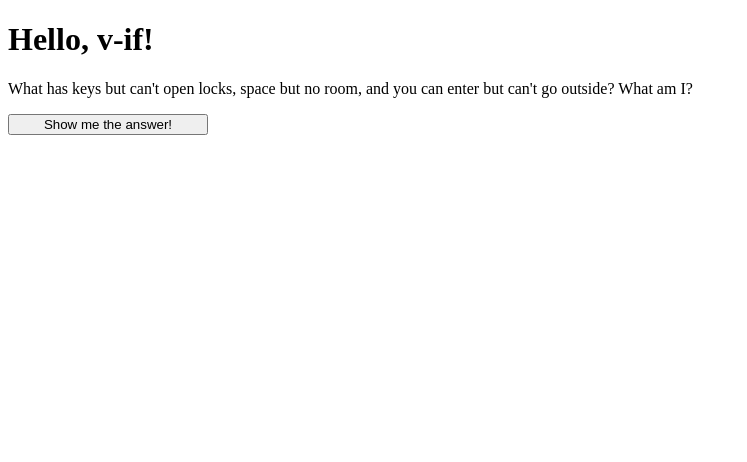
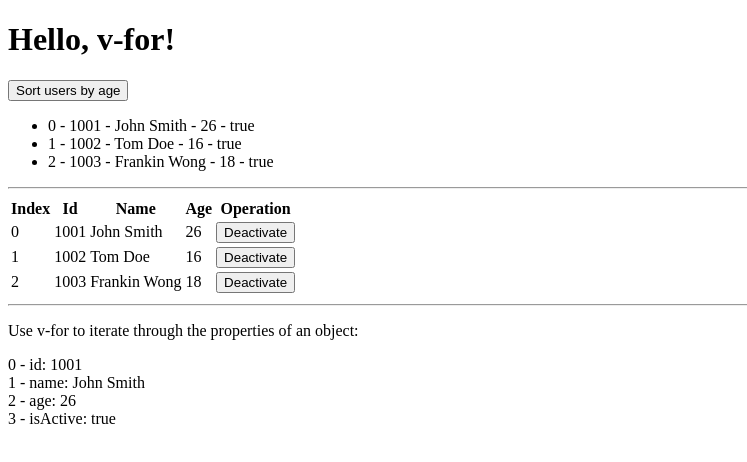
Before and after one commit to kayleewebb/learn-vue-3, a Vue app: page / in a window 1280 px wide. Shown: the top 462 px of the page, without its empty margins (0-747 px from the left). Built offline with nearby package versions, Linux system fonts and the light colour scheme.

Commit message:
List rendering

```diff
--- a/src/App.vue
+++ b/src/App.vue
@@ -1,28 +1,62 @@
 <template>
   <h1>{{ message }}</h1>
-  <p>
-    What has keys but can't open locks, space but no room, and you can enter but
-    can't go outside? What am I?
-  </p>
+  <button @click="sortUsersByAge">Sort users by age</button>
+  <ul>
+    <li v-for="(user, index) in users" :key="user.id">
+      {{ index }} - {{ user.id }} - {{ user.name }} - {{ user.age }} -
+      {{ user.isActive }}
+    </li>
+  </ul>
 
-  <button style="width: 200px" @click="showAnswer = !showAnswer">
-    {{ !showAnswer ? 'Show me the answer!' : 'Hide the answer!' }}
-  </button>
+  <hr />
 
-  <div v-if="showAnswer">A keyboard.</div>
+  <table>
+    <tr>
+      <th>Index</th>
+      <th>Id</th>
+      <th>Name</th>
+      <th>Age</th>
+      <th>Operation</th>
+    </tr>
+    <tr v-for="(user, index) in users" :key="user.id">
+      <td>{{ index }}</td>
+      <td>{{ user.id }}</td>
+      <td :class="{ inactive: !user.isActive }">{{ user.name }}</td>
+      <td>{{ user.age }}</td>
+      <td>
+        <button @click="user.isActive = !user.isActive">
+          {{ user.isActive ? 'Deactivate' : 'Restore' }}
+        </button>
+      </td>
+    </tr>
+  </table>
 
-  <div v-show="showAnswer">A keyboard.</div>
-
-  <!-- <div v-if="Math.random() > 0.5">Now you see me</div>
-  <div v-else>Now you don't</div> -->
+  <hr />
+  <p>Use v-for to iterate through the properties of an object:</p>
+  <div v-for="(value, key, index) in users[0]">
+    {{ index }} - {{ key }}: {{ value }}
+  </div>
 </template>
 
 <script setup>
 import { ref } from 'vue'
 
-let message = ref('Hello, v-if!')
+let message = ref('Hello, v-for!')
 
-let showAnswer = ref(false)
+const users = ref([
+  { id: 1001, name: 'John Smith', age: 26, isActive: true },
+  { id: 1002, name: 'Tom Doe', age: 16, isActive: true },
+  { id: 1003, name: 'Frankin Wong', age: 18, isActive: true }
+])
+
+function sortUsersByAge() {
+  users.value.sort((a, b) => a.age - b.age)
+}
 </script>
 
-<style scoped></style>
+<style scoped>
+.inactive {
+  color: red;
+  text-decoration: line-through;
+}
+</style>
```
